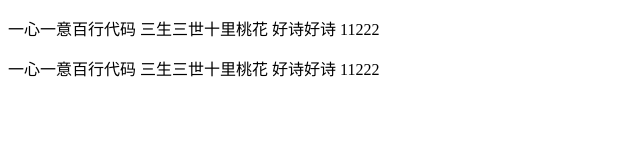
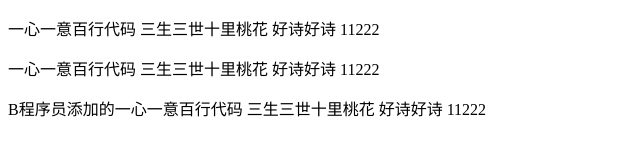
Before and after one commit to gaosilan/demo123, a plain HTML site: page index.html in a window 1280 px wide. Shown: the whole page, without its empty margins (0-640 px from the left). Drawn offline with Linux system fonts and the light colour scheme.

Commit message:
B程序员修改了

```diff
--- a/index.html
+++ b/index.html
@@ -11,6 +11,7 @@
 <body>
     <p>一心一意百行代码 三生三世十里桃花 好诗好诗 11222</p>
     <p>一心一意百行代码 三生三世十里桃花 好诗好诗 11222</p>
+    <p>B程序员添加的一心一意百行代码 三生三世十里桃花 好诗好诗 11222</p>
 </body>
 
 </html>
```
